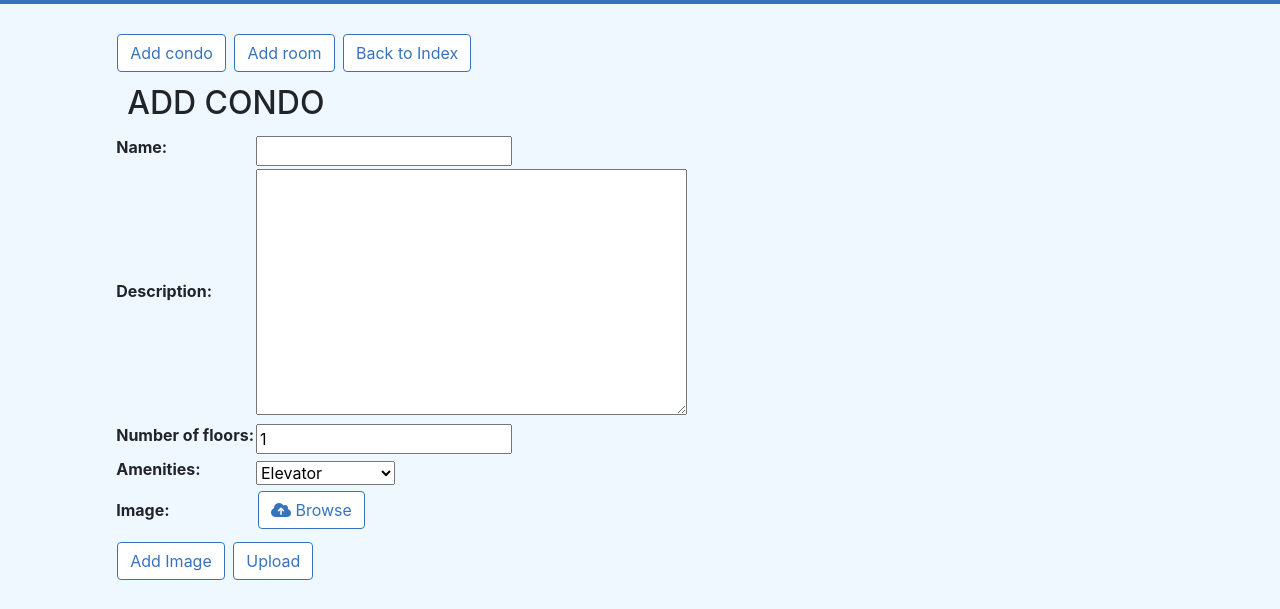
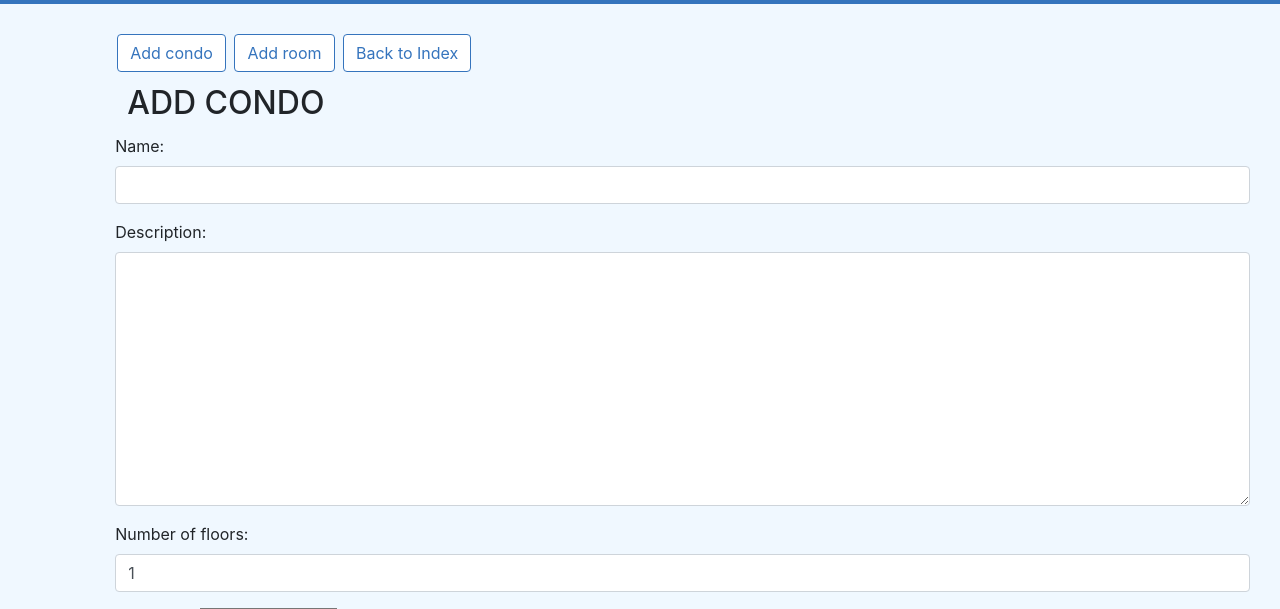
Before and after one commit to WorldClassProgrammers/real-estate-rental, a Django app: template estate/templates/estate/upload_index.html in a window 1280 px wide. Shown: the part 150-759 px from the top of the page. Run offline with Django 3.2, Linux system fonts and the light colour scheme; the template is opened without the code that fills it: values that come from a table or form of the project are taken from there, others are empty; tables that the repository leaves empty hold one stand-in row (values such as "Sample post"); some libraries are stand-ins or nearby versions.

Commit message:
update ui

```diff
--- a/estate/forms/condo_form.py
+++ b/estate/forms/condo_form.py
@@ -1,5 +1,4 @@
-from django.forms import ModelForm
-
+from django.forms import ModelForm, TextInput, Textarea, NumberInput
 
 from estate.models import Condo
 
@@ -8,3 +7,8 @@ class CondoForm(ModelForm):
     class Meta:
         model = Condo
         fields = ['name', 'description', 'number_of_floors', 'amenities']
+        widgets = {
+            'name': TextInput(attrs={'class': 'form-control'}),
+            'description': Textarea(attrs={'class': "form-control"}),
+            'number_of_floors': NumberInput(attrs={'class': 'form-control'}),
+            }
--- a/estate/forms/room_form.py
+++ b/estate/forms/room_form.py
@@ -1,4 +1,4 @@
-from django.forms import ModelForm
+from django.forms import ModelForm, TextInput, Textarea, NumberInput, Select
 from estate.models import Room
 
 
@@ -18,3 +18,15 @@ class RoomForm(ModelForm):
             'number_of_bathroom',
             'area'
         ]
+        widgets = {
+            'condo': Select(attrs={'class': 'form-control'}),
+            'title': TextInput(attrs={'class': 'form-control'}),
+            'description': Textarea(attrs={'class': "form-control"}),
+            'price_for_rent': NumberInput(attrs={'class': 'form-control'}),
+            'price_for_sell': NumberInput(attrs={'class': 'form-control'}),
+            'number': TextInput(attrs={'class': 'form-control'}),
+            'floor_number': NumberInput(attrs={'class': 'form-control'}),
+            'number_of_bedroom': NumberInput(attrs={'class': 'form-control'}),
+            'number_of_bathroom': NumberInput(attrs={'class': 'form-control'}),
+            'area': NumberInput(attrs={'class': 'form-control', 'required': True}),
+            }
--- a/estate/templates/estate/upload_index.html
+++ b/estate/templates/estate/upload_index.html
@@ -28,10 +28,6 @@
         display: none;
     }
 
-    th {
-        margin: 4px;
-    }
-
     table {
         margin-bottom: 12px;
     }
@@ -54,18 +50,22 @@
             <h2>ADD CONDO</h2>
             <form method="POST" enctype="multipart/form-data" action="{% url 'estate:upload_condo' %}">
                 {% csrf_token %}
+                {% for field in condo_form %}
+                <div class="form-group">
+                    {{ field.label_tag }} {{ field }}
+                </div>
+                {% endfor %}
                 <table id="image_fields_condo">
-                    {{ condo_form.as_table }}
-                    <th>Image:</th>
+                    <td>Image:</td>
                     <td>
-                        <label for="file-upload" class="btn btn-outline-light my-2 my-sm-0">
+                        <label id="upload_image_icon_0" style="color:red" for="file-upload" class="btn btn-outline-light my-2 my-sm-0">
                             <i class="fa fa-cloud-upload"></i> Browse
                         </label>
                         <input id="file-upload" name="files" type="file" size="50" accept="image/*" multiple />
                     </td>
                 </table>
-                <button class="btn btn-outline-light my-2 my-sm-0" id="btn_add_condo_image" type="button">Add
-                    Image</button>
+                <button class="btn btn-outline-light my-2 my-sm-0" id="btn_add_condo_image" type="button">
+                    Add Image</button>
                 <button class="btn btn-outline-light my-2 my-sm-0" type="submit">Upload</button>
             </form>
         </div>
@@ -74,18 +74,22 @@
             <h2>ADD ROOM</h2>
             <form method="POST" enctype="multipart/form-data" action="{% url 'estate:upload_room' %}">
                 {% csrf_token %}
+                {% for field in room_form %}
+                <div class="form-group">
+                    {{ field.label_tag }} {{ field }}
+                </div>
+                {% endfor %}
                 <table id="image_fields_room">
-                    {{ room_form.as_table }}
-                    <th>Image:</th>
+                    <td>Image:</td>
                     <td>
-                        <label for="file-upload" class="btn btn-outline-light my-2 my-sm-0">
+                        <label id="upload_image_icon_1" style="color:red" for="file-upload" class="btn btn-outline-light my-2 my-sm-0">
                             <i class="fa fa-cloud-upload"></i> Browse
                         </label>
                         <input id="file-upload" name="files" type="file" size="50" accept="image/*" multiple />
                     </td>
                 </table>
-                <button class="btn btn-outline-light my-2 my-sm-0" id="btn_add_room_image" type="button">Add
-                    Image</button>
+                <button class="btn btn-outline-light my-2 my-sm-0" id="btn_add_room_image" type="button">
+                    Add Image</button>
                 <button class="btn btn-outline-light my-2 my-sm-0" type="submit">Upload</button>
             </form>
         </div>
@@ -111,20 +115,41 @@
         roomFields.style.display = "block";
     });
 
-    imageFields =
-        '<th></th><td><label for="file-upload" class="btn btn-outline-light my-2 my-sm-0"><i class="fa fa-cloud-upload"></i> Browse</label><input id="file-upload" name="files" type="file" size="50" accept="image/*" multiple /></td>';
-
     imageFieldsCondo = document.getElementById("image_fields_condo");
     btnAddCondoImage = document.getElementById("btn_add_condo_image");
     btnAddCondoImage.addEventListener("click", function () {
-        imageFieldsCondo.innerHTML += imageFields;
+        addImageFields(imageFieldsCondo);
     });
 
     imageFieldsRoom = document.getElementById("image_fields_room");
     btnAddRoomImage = document.getElementById("btn_add_room_image");
     btnAddRoomImage.addEventListener("click", function () {
-        imageFieldsRoom.innerHTML += imageFields;
+        addImageFields(imageFieldsRoom);
     });
+
+    ImageIconIdList = [0, 1]
+    readListener();
+    var btnCounter = 1
+    function addImageFields(where) {
+        btnCounter += 1;
+        where.innerHTML += '<th></th><td><label id="upload_image_icon_'+btnCounter+'" style="color:red" for="file-upload" class="btn btn-outline-light my-2 my-sm-0"><i class="fa fa-cloud-upload"></i> Browse</label><input id="file-upload" name="files" type="file" size="50" accept="image/*" multiple /></td>';
+        ImageIconIdList.push(btnCounter);
+        readListener();
+    }
+
+    function readListener() {
+        ImageIconIdList.forEach(id => {
+            document.getElementById("upload_image_icon_"+id).style = 'color: red';
+            addNoneColorListener("upload_image_icon_"+id);
+        });
+    }
+
+    function addNoneColorListener(id_where) {
+        document.getElementById(id_where).addEventListener("click", function () {
+            document.getElementById(id_where).style = 'color: none';
+        });
+    }
+
 </script>
 
 {% endblock %}
```
